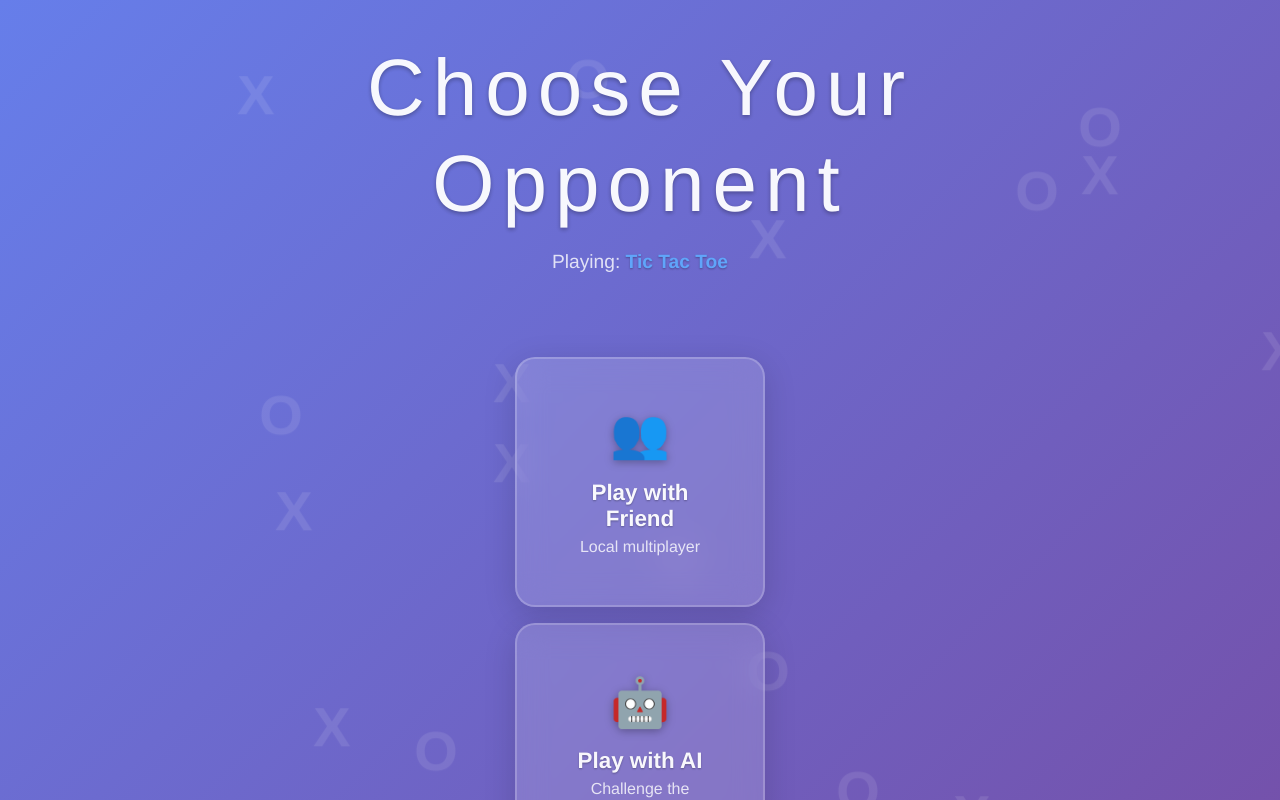
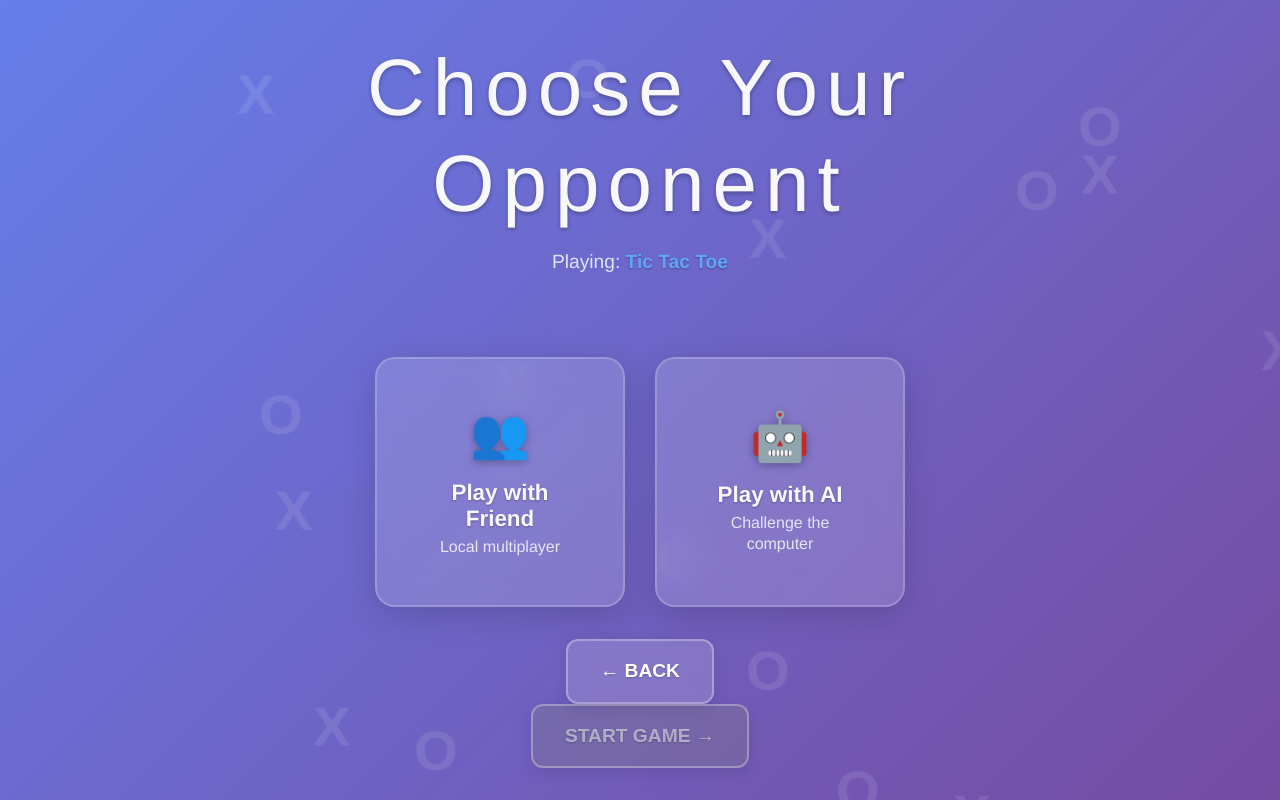
Before and after one commit to FALLEN-01/tic-tac-toe, a React (Vite) app: page /game in a window 1280 px wide. Shown: the top 800 px of the page. Built offline with nearby package versions, Linux system fonts and the light colour scheme; a web font is replaced by a local one.

Commit message:
selection

```diff
--- a/src/Game.css
+++ b/src/Game.css
@@ -1401,9 +1401,12 @@ body {
 }
 
 .option-cards-container {
-  width: 100%;
+  width: min(70vw, 600px);
   display: flex;
-  flex-direction: column;
-  gap: 1rem;
-  margin-bottom: 2rem;
+  flex-direction: row;
+  gap: 30px;
+  z-index: 10;
+  justify-content: center;
+  align-items: center;
+  margin: 0 auto;
 }
```
